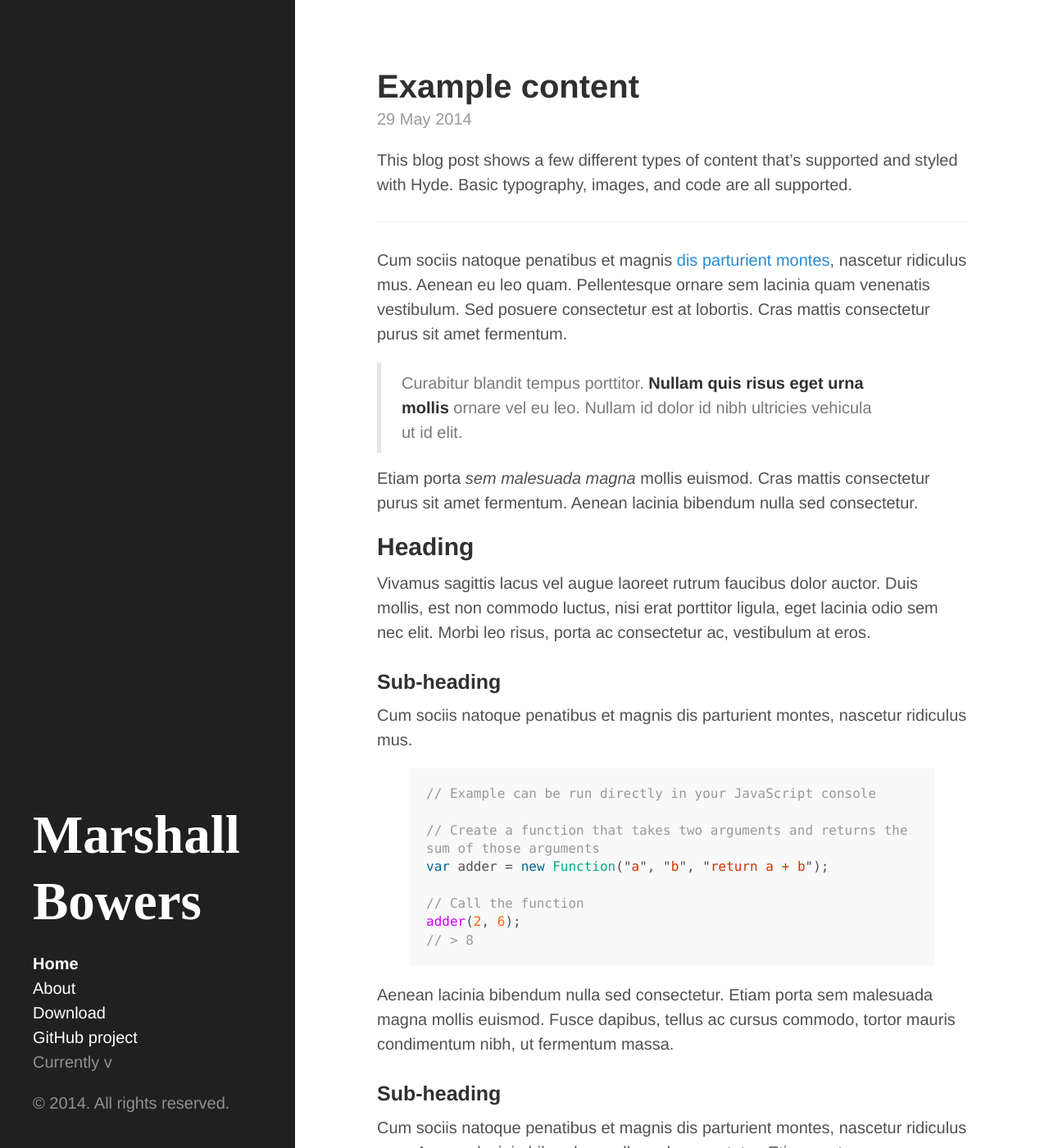
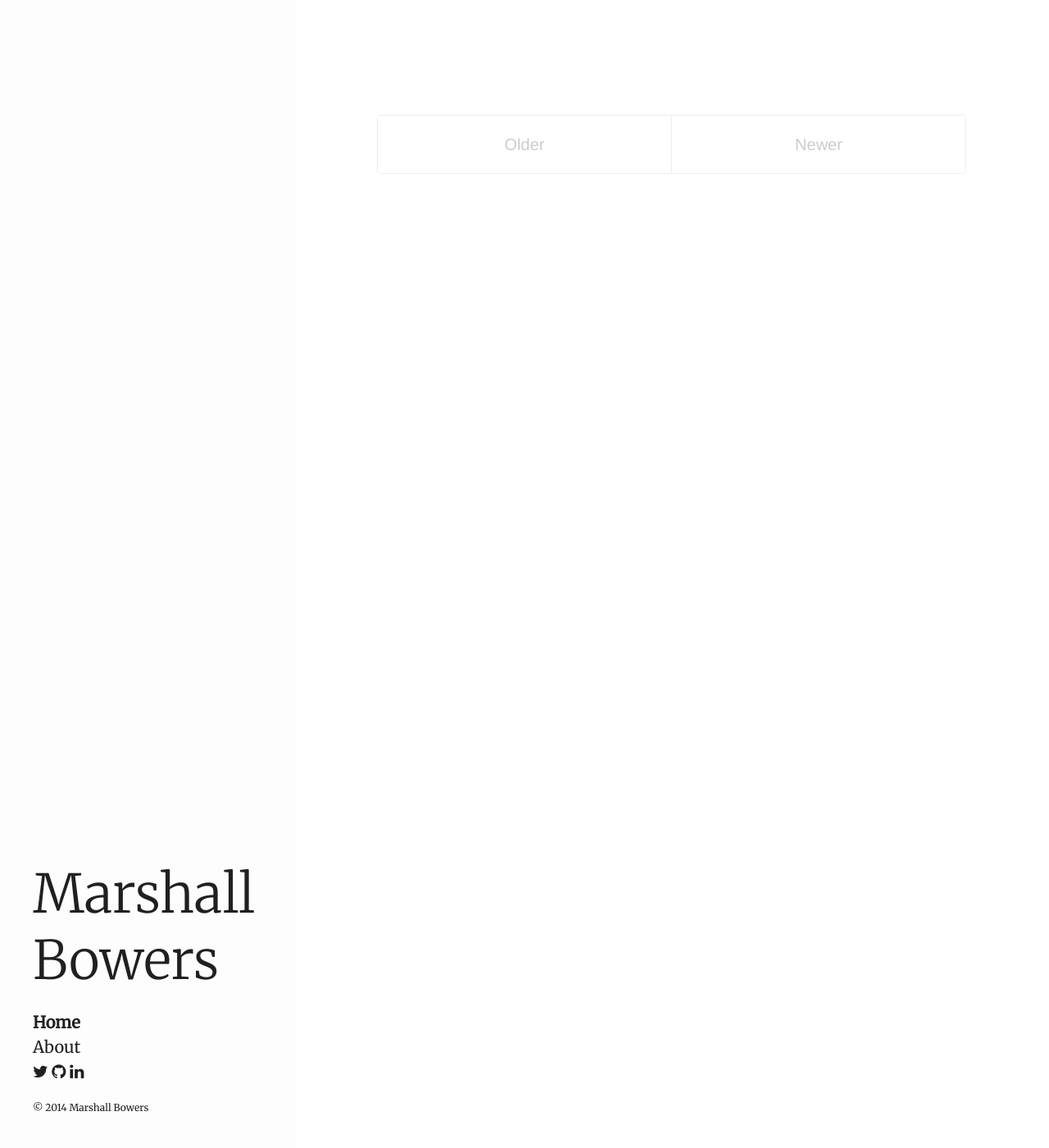
Before and after one commit to maxdeviant/maxdeviant.github.io, a Jekyll site: the page built from index.html, in a window 1280 px wide and 1400 px high. Shown: the whole window at 82% size. Built offline with Jekyll 4.4.1, drawn with Linux system fonts in a browser that asks for light colours; nearby versions of some CDN libraries; Markdown is read by kramdown in place of the engine named in the settings; the list of posts is cut into pages by our own code; some of the changed text lies outside the part shown.

Commit message:
Personal touches.

```diff
--- a/_config.yml
+++ b/_config.yml
@@ -9,9 +9,6 @@ permalink: pretty
 title: Marshall Bowers
 tagline: ''
 description: ''
+username: maxdeviant
 url: http://elliott.codes
-
-author:
-  name: maxdeviant
-
 paginate: 5
--- a/_includes/head.html
+++ b/_includes/head.html
@@ -15,6 +15,7 @@
 	<link rel="canonical" href="{{ page.url | replace:'index.html','' | prepend: site.baseurl | prepend: site.url }}">
 
 	<link href='http://fonts.googleapis.com/css?family=Merriweather:300,400' rel='stylesheet' type='text/css'>
+	<link href="//netdna.bootstrapcdn.com/font-awesome/4.1.0/css/font-awesome.min.css" rel="stylesheet">
 
 	<link rel="stylesheet" href="/css/poole.css">
 	<link rel="stylesheet" href="/css/syntax.css">
--- a/_includes/sidebar.html
+++ b/_includes/sidebar.html
@@ -22,11 +22,13 @@
 				{% endif %}
 			{% endfor %}
 
-			<li class="sidebar-nav-item"><a href="{{ site.github.repo }}/archive/v{{ site.version }}.zip">Download</a></li>
-			<li class="sidebar-nav-item"><a href="{{ site.github.repo }}">GitHub project</a></li>
-			<li class="sidebar-nav-item">Currently v{{ site.version }}</li>
+			<span>
+				<a href="http://twitter.com/{{ site.username }}"><i class="fa fa-twitter"></i></a>
+				<a href="http://github.com/{{ site.username }}"><i class="fa fa-github"></i></a>
+				<a href="http://www.linkedin.com/pub/marshall-bowers/70/403/788"><i class="fa fa-linkedin"></i></a>
+			</span>
 		</ul>
 
-		<p>&copy; {{ site.time | date: '%Y' }}. All rights reserved.</p>
+		<p class="copy">&copy; {{ site.time | date: '%Y' }} Marshall Bowers</p>
 	</div>
 </div>
--- a/_layouts/default.html
+++ b/_layouts/default.html
@@ -2,11 +2,20 @@
 <html>
 	{% include head.html %}
 
-	<body>
+	<body class="theme-base-light">
 		{% include sidebar.html %}
 
 		<div class="content container">
 			{{ content }}
 		</div>
 	</body>
+	<script>
+		(function(i,s,o,g,r,a,m){i['GoogleAnalyticsObject']=r;i[r]=i[r]||function(){
+		(i[r].q=i[r].q||[]).push(arguments)},i[r].l=1*new Date();a=s.createElement(o),
+		m=s.getElementsByTagName(o)[0];a.async=1;a.src=g;m.parentNode.insertBefore(a,m)
+		})(window,document,'script','//www.google-analytics.com/analytics.js','ga');
+
+		ga('create', 'UA-51502525-1', 'elliott.codes');
+		ga('send', 'pageview');
+	</script>
 </html>
--- a/_posts/2014-05-29-example.md
+++ /dev/null
@@ -1,55 +0,0 @@
----
-layout: post
-title: Example content
----
-
-This blog post shows a few different types of content that's supported and styled with Hyde. Basic typography, images, and code are all supported.
-
------
-
-Cum sociis natoque penatibus et magnis <a href="#">dis parturient montes</a>, nascetur ridiculus mus. Aenean eu leo quam. Pellentesque ornare sem lacinia quam venenatis vestibulum. Sed posuere consectetur est at lobortis. Cras mattis consectetur purus sit amet fermentum.
-
-> Curabitur blandit tempus porttitor. **Nullam quis risus eget urna mollis** ornare vel eu leo. Nullam id dolor id nibh ultricies vehicula ut id elit.
-
-Etiam porta *sem malesuada magna* mollis euismod. Cras mattis consectetur purus sit amet fermentum. Aenean lacinia bibendum nulla sed consectetur.
-
-## Heading
-
-Vivamus sagittis lacus vel augue laoreet rutrum faucibus dolor auctor. Duis mollis, est non commodo luctus, nisi erat porttitor ligula, eget lacinia odio sem nec elit. Morbi leo risus, porta ac consectetur ac, vestibulum at eros.
-
-### Sub-heading
-
-Cum sociis natoque penatibus et magnis dis parturient montes, nascetur ridiculus mus.
-
-{% highlight js %}
-// Example can be run directly in your JavaScript console
-
-// Create a function that takes two arguments and returns the sum of those arguments
-var adder = new Function("a", "b", "return a + b");
-
-// Call the function
-adder(2, 6);
-// > 8
-{% endhighlight %}
-
-Aenean lacinia bibendum nulla sed consectetur. Etiam porta sem malesuada magna mollis euismod. Fusce dapibus, tellus ac cursus commodo, tortor mauris condimentum nibh, ut fermentum massa.
-
-### Sub-heading
-
-Cum sociis natoque penatibus et magnis dis parturient montes, nascetur ridiculus mus. Aenean lacinia bibendum nulla sed consectetur. Etiam porta sem malesuada magna mollis euismod. Fusce dapibus, tellus ac cursus commodo, tortor mauris condimentum nibh, ut fermentum massa justo sit amet risus.
-
-* Praesent commodo cursus magna, vel scelerisque nisl consectetur et.
-* Donec id elit non mi porta gravida at eget metus.
-* Nulla vitae elit libero, a pharetra augue.
-
-Donec ullamcorper nulla non metus auctor fringilla. Nulla vitae elit libero, a pharetra augue.
-
-1. Vestibulum id ligula porta felis euismod semper.
-2. Cum sociis natoque penatibus et magnis dis parturient montes, nascetur ridiculus mus.
-3. Maecenas sed diam eget risus varius blandit sit amet non magna.
-
-Cras mattis consectetur purus sit amet fermentum. Sed posuere consectetur est at lobortis.
-
------
-
-Want to see something else added? <a href="https://github.com/mdo/hyde/issues/new">Open an issue.</a>
--- a/css/hyde.css
+++ b/css/hyde.css
@@ -11,6 +11,8 @@
  *
  * Designed, built, and released under MIT license by @mdo. Learn more at
  * https://github.com/poole/hyde.
+ *
+ * Tweaked by @maxdeviant.
  */
 
 
@@ -32,7 +34,8 @@
  */
 
 html {
-  font-family: "PT Sans", Helvetica, Arial, sans-serif;
+  font-family: 'Merriweather', serif;
+  font-weight: 400;
 }
 @media (min-width: 48rem) {
   html {
@@ -79,7 +82,8 @@ html {
 .sidebar-about h1 {
   color: #fff;
   margin-top: 0;
-  font-family: "Abril Fatface", serif;
+  font-family: 'Merriweather', serif;
+  font-weight: 300;
   font-size: 3.25rem;
 }
 
@@ -248,3 +252,22 @@ a.sidebar-nav-item:focus {
 .theme-base-0f .related-posts li a:hover {
   color: #8f5536;
 }
+
+/*
+ * Custom Themes
+ */
+
+ .theme-base-light .sidebar {
+  color: #202020;
+  background-color: #fdfdfd;
+ }
+ .theme-base-light .sidebar h1,
+ .theme-base-light .sidebar a,
+ .theme-base-light .content a,
+ .theme-base-light .related-posts li a:hover {
+  color: #202020;
+ }
+
+ .copy {
+  font-size: .6rem;
+ }
```
